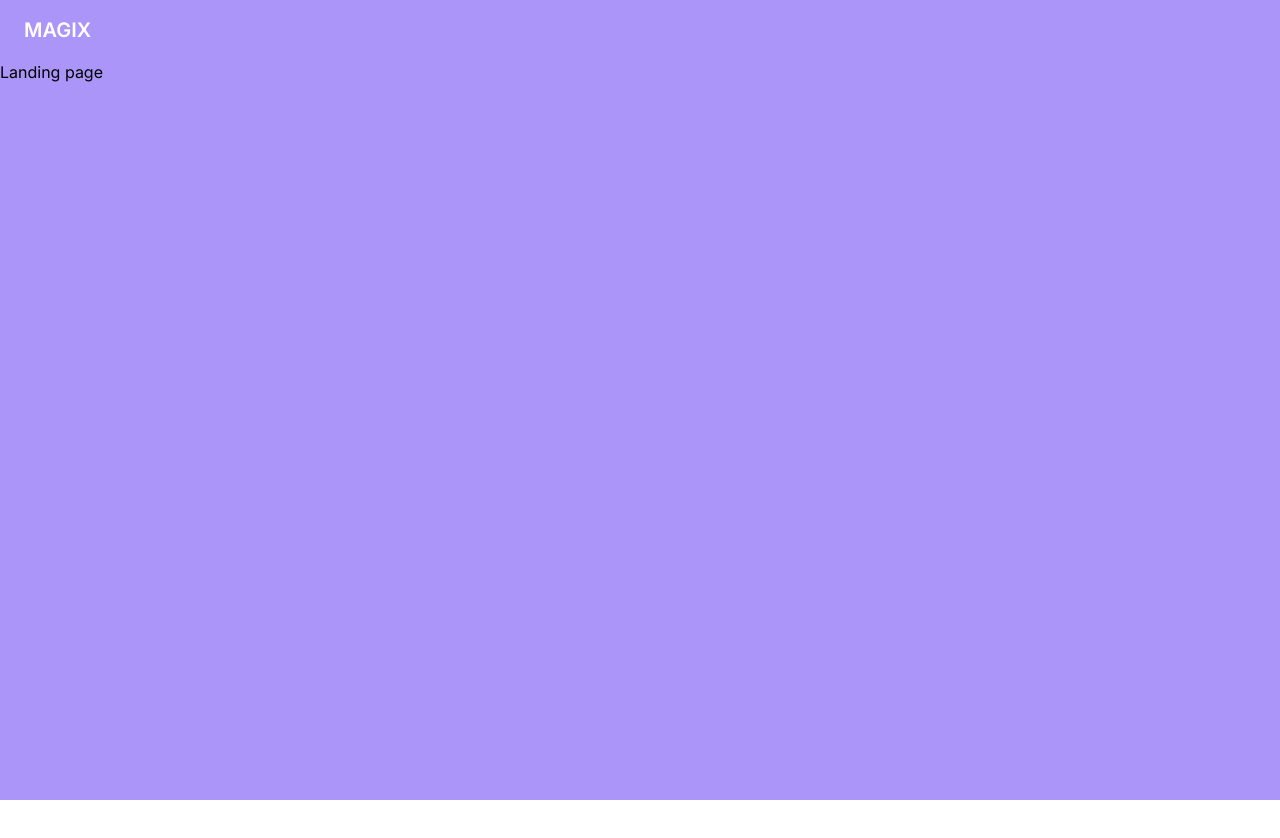
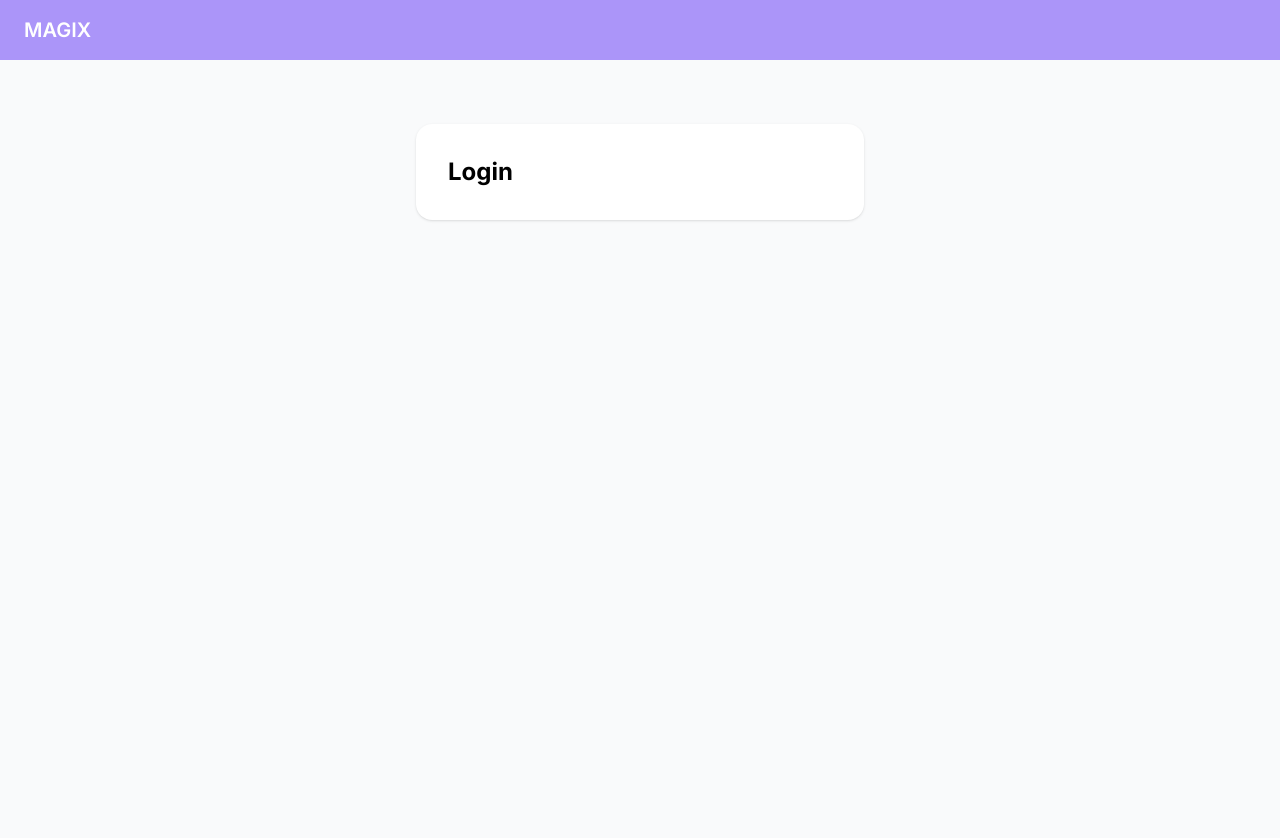
Before and after one commit to Ak-ram/magic-box-assessment, an Angular app: page /login in a window 1280 px wide. Shown: the top 838 px of the page. Before the commit the page ends 800 px from the top, so only its background shows below. Built offline with nearby package versions, Linux system fonts and the light colour scheme.

Commit message:
create login component

```diff
--- a/src/pages/login/login.component.html
+++ b/src/pages/login/login.component.html
@@ -1 +1,8 @@
-Landing page
+<div class="min-h-screen bg-gray-50">
+  <div class="flex justify-center items-start pt-16 px-4">
+    <div class="bg-white rounded-2xl shadow-sm p-8 w-full max-w-md">
+      <h1 class="text-2xl font-bold">Login</h1>
+
+    </div>
+  </div>
+</div>
```
